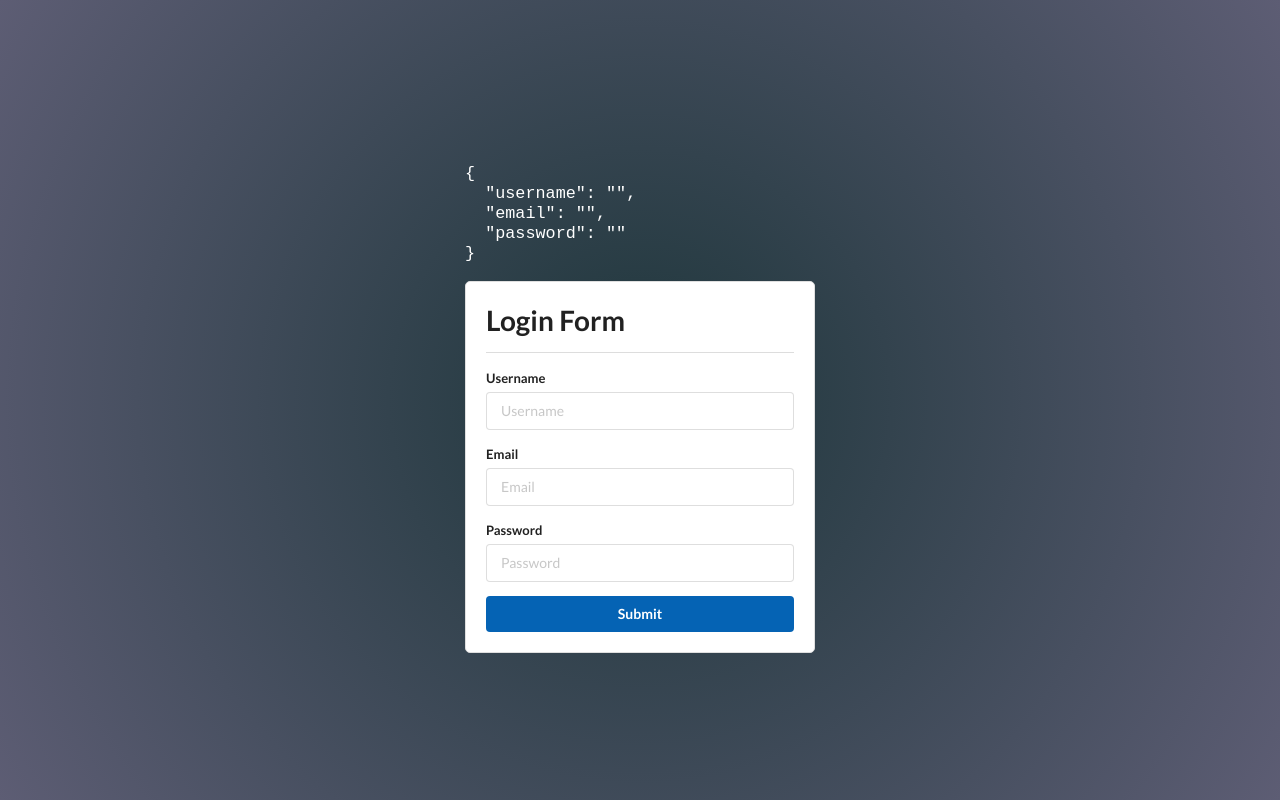
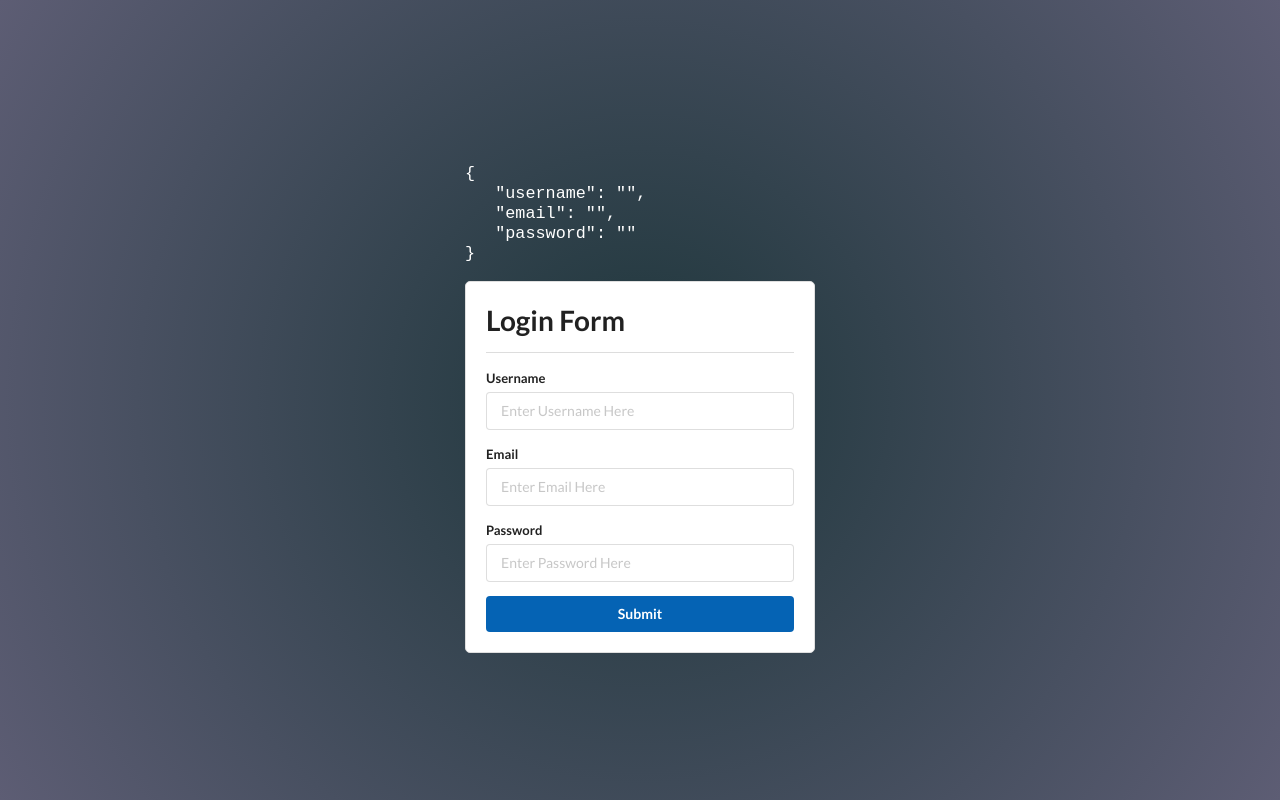
Before and after one commit to chaitanyatekane/react-form-validation, a React (Create React App) app: page / in a window 1280 px wide. Built offline with nearby package versions, Linux system fonts and the light colour scheme.

Commit message:
minor changes

```diff
--- a/src/App.js
+++ b/src/App.js
@@ -54,7 +54,9 @@ function App() {
       {Object.keys(formErrors).length === 0 && isSubmit ? (
         <div className="ui message success">Signed in successfully</div>
       ) : (
-        <pre>{JSON.stringify(formValues, undefined, 2)}</pre>
+        // JavaScript object or value to a JSON string
+        // JSON.stringify(value, replacer, space)
+        <pre>{JSON.stringify(formValues, undefined, 3)}</pre>
       )}
 
       <form onSubmit={handleSubmit}>
@@ -66,7 +68,7 @@ function App() {
             <input
               type="text"
               name="username"
-              placeholder="Username"
+              placeholder="Enter Username Here"
               value={formValues.username}
               onChange={handleChange}
             />
@@ -77,7 +79,7 @@ function App() {
             <input
               type="text"
               name="email"
-              placeholder="Email"
+              placeholder="Enter Email Here"
               value={formValues.email}
               onChange={handleChange}
             />
@@ -88,7 +90,7 @@ function App() {
             <input
               type="password"
               name="password"
-              placeholder="Password"
+              placeholder="Enter Password Here"
               value={formValues.password}
               onChange={handleChange}
             />
```
